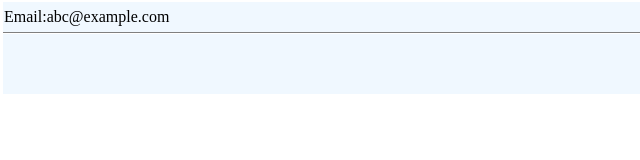
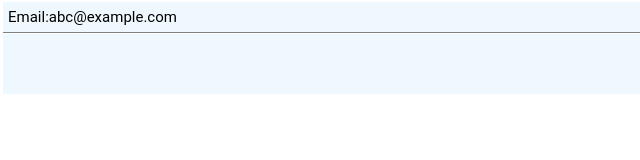
Before and after one commit to Shahbazali2001/NavBar, a plain HTML site: page index.html in a window 1280 px wide. Shown: the full height of the page, 0-640 px from the left. Drawn offline with Linux system fonts and the light colour scheme.

Commit message:
Google Fonts Family Added

```diff
--- a/style.css
+++ b/style.css
@@ -18,6 +18,16 @@
    align-items: center;
 }
 
+
+.nav-1 p {
+    font-family: "Roboto", sans-serif;
+    font-size: 15px;
+    margin-left: 5px;
+}
+
+
+
+
 .nav-2{
     height: 60px;
     width: 100%;
```
